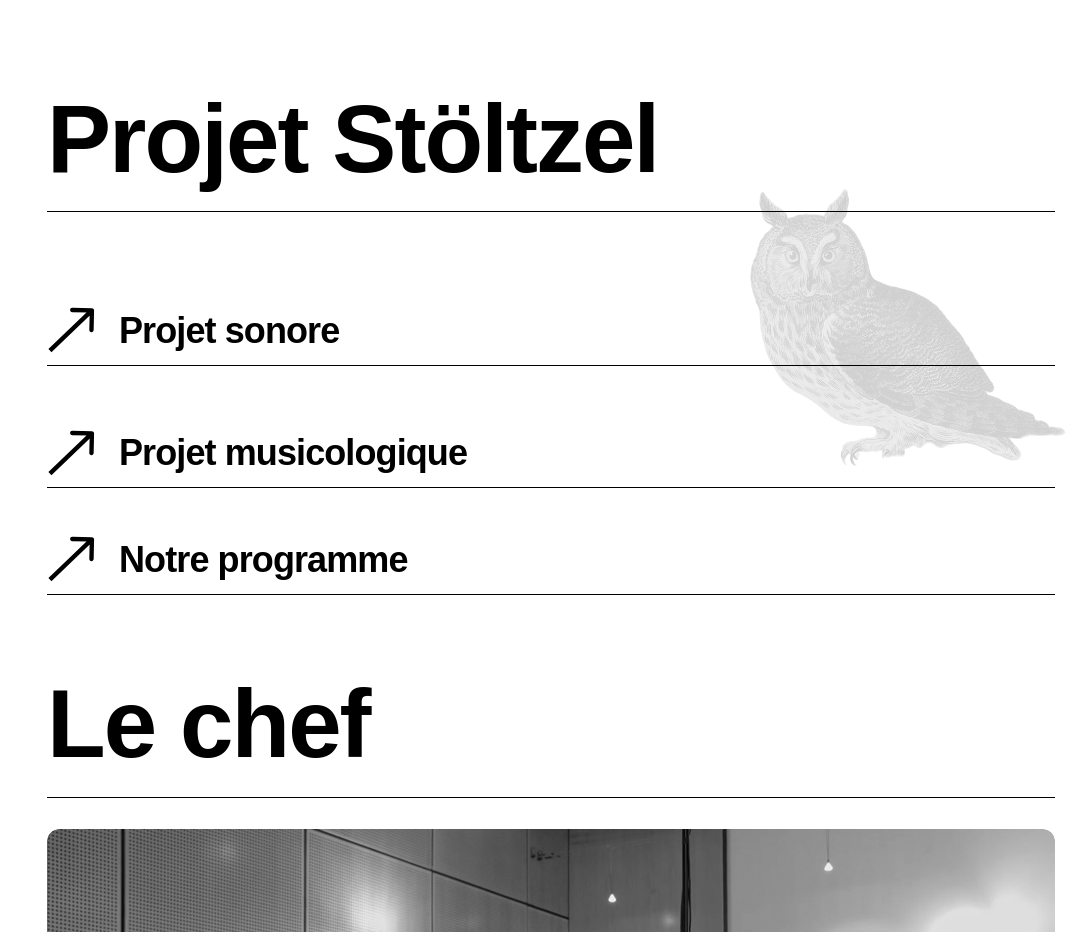
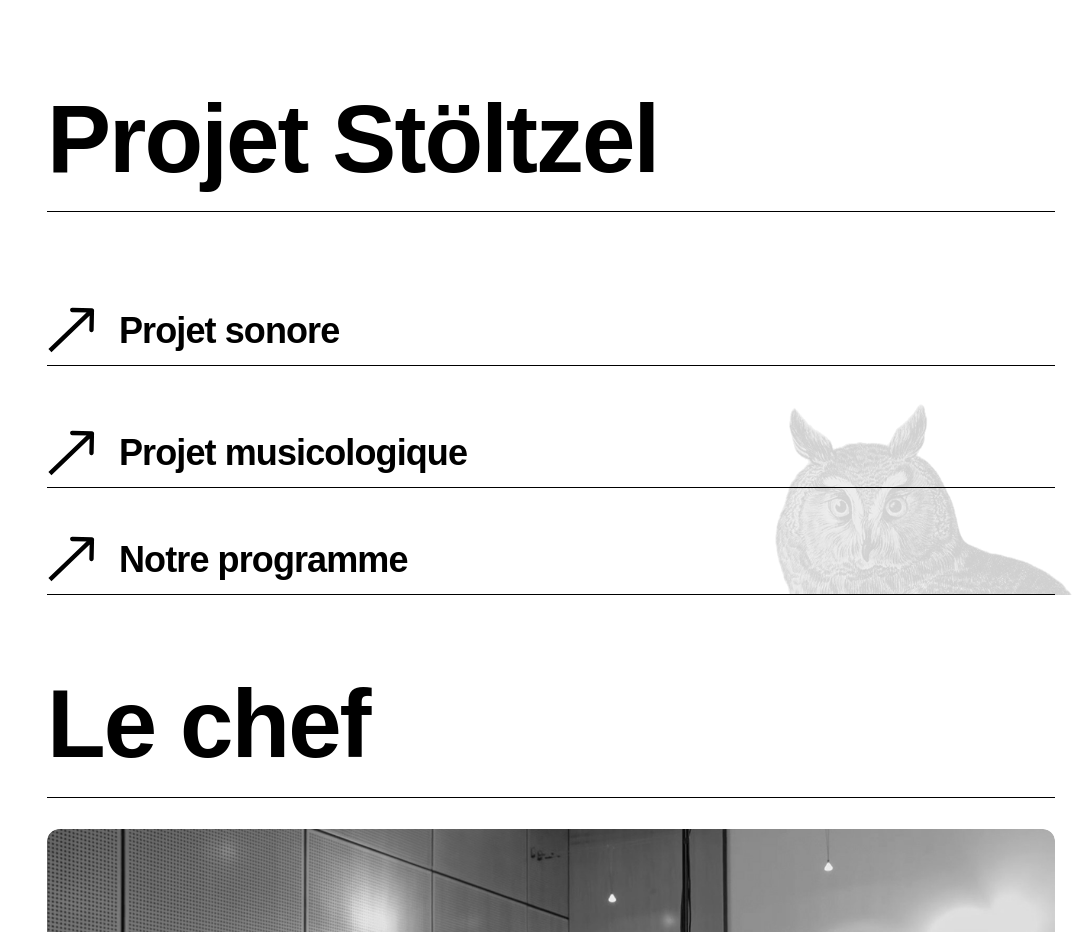
Before and after one commit to EnsemblePhaenomen/phaenomen-website, a Next.js app: page / in a window 1280 px wide. Shown: the part 4120-5052 px from the top of the page, without its empty margins (193-1280 px from the left). Built offline with nearby package versions, Linux system fonts and the light colour scheme; a web font is replaced by a local one.

Commit message:
more stylin

```diff
--- a/app/Components/Sections/About/ProjetStoltzel.tsx
+++ b/app/Components/Sections/About/ProjetStoltzel.tsx
@@ -21,12 +21,12 @@ export default function ProjetStoltzel() {
   return (
     <main id="projet-stoltzel" className="relative w-full max-w-full text-black overflow-hidden">
       {/* Image du hibou en arrière-plan - visible uniquement sur écrans > md */}
-      <div className="hidden md:block absolute bottom-0 right-0 w-64 lg:w-80 xl:w-96 h-auto pointer-events-none z-0">
+      <div className="hidden md:block absolute bottom-10 right-0 w-64 lg:w-80 xl:w-96 h-auto pointer-events-none z-0">
         <Image
-          src="/hibou - Buffon - detoure.png"
+          src="/hibou_bg.png"
           alt="Hibou décoratif"
-          width={400}
-          height={400}
+          width={800}
+          height={800}
           className="object-contain opacity-20"
           priority={false}
         />
```
Also changed, not shown: public/hibou_bg.png (added).
